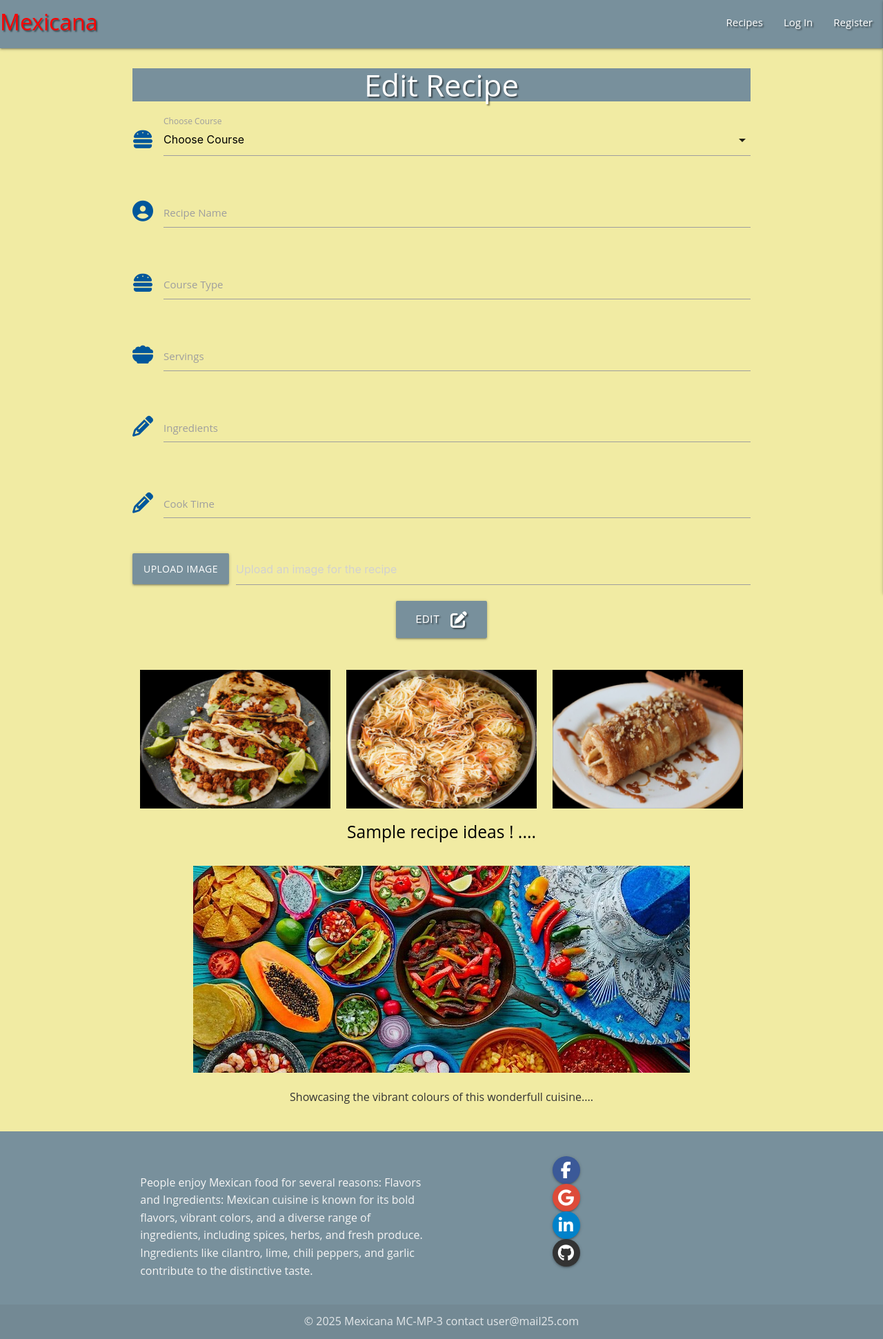
After one commit to curran68/mongo-mex, a Flask app: template templates/edit_recipe.html in a window 1280 px wide. The commit adds this page. Shown: the whole page at 69% size. Run offline with Flask 3, Linux system fonts and the light colour scheme; the template is opened without the code that fills it, so the values that code supplies are empty; some libraries are stand-ins or nearby versions; some web fonts are replaced.

Commit message:
configuring recipe edit

```diff
--- a/app.py
+++ b/app.py
@@ -126,6 +126,39 @@
     return render_template("add_recipe.html", courses=courses)
 
 
+@app.route("/edit_recipe/<recipe_id>", methods=["GET", "POST"])
+def edit_recipe(recipe_id):
+    recipe = mongo.db.recipes.find_one({"_id": ObjectId(recipe_id)})
+    courses = mongo.db.courses.find().sort("recipe_course", 1)
+    if request.method == "POST":
+        # Handle image upload
+        recipe_image = request.files.get("recipe_image")
+        image_filename = None
+        if recipe_image and recipe_image.filename != "":
+            image_filename = secure_filename(recipe_image.filename)
+            recipe_image.save(os.path.join("static/images", image_filename))
+
+        # Create recipe dictionary
+        recipe = {
+            "recipe_description": request.form.get("recipe_description"),
+            "recipe_name": request.form.get("recipe_name"),
+            "recipe_ingredients": request.form.getlist("recipe_ingredients"),
+            "recipe_servings": request.form.get("recipe_servings"),
+            "recipe_cooktime": request.form.get("recipe_cooktime"),
+            "created_by": session["user"],
+            "image_filename": image_filename  # Save filename in database
+        }
+
+        # Update the recipe in MongoDB
+        mongo.db.recipes.update_one({"_id": ObjectId(recipe_id)}, {"$set": recipe})
+        flash("Recipe Successfully Updated")
+        return redirect(url_for("get_recipes"))
+
+    # Get the recipe from MongoDB
+    recipe = mongo.db.recipes.find_one({"_id": ObjectId(recipe_id)})
+    courses = mongo.db.courses.find().sort("recipe_course", 1)
+    return render_template("edit_recipe.html", recipe=recipe, courses=courses)
+
 @app.route("/delete_recipe/<recipe_id>", methods=["GET", "POST"])
 def delete_recipe(recipe_id):
     # Check if user is logged in
--- /dev/null
+++ b/templates/edit_recipe.html
@@ -0,0 +1,92 @@
+{% extends "base.html" %}
+{% block content %}
+
+    <h3 class="white-text blue-grey lighten-1 center-align text-shadow">Edit Recipe</h3>
+
+
+        <form class="col s12" method="POST" action="{{ url_for('edit_recipe', recipe_id=recipe._id) }}" enctype="multipart/form-data">
+
+            <div class="row">
+                <div class="input-field col s12">
+                    <i class="fas fa-hamburger prefix light-blue-text text-darken-4"></i>
+                    <select id="recipe_course" name="recipe_course" class="validate" required>
+                        <option value="" disabled selected>Choose Course</option>
+                        {% for course in courses %}
+                            <option value="{{ course.recipe_course }}">{{ course.recipe_course }}</option>
+                        {% endfor %}
+                    </select>
+                    <label for="recipe_course">Choose Course</label>
+                </div>
+                </div>
+            </div>
+            <!-- Existing fields -->
+            <div class="row">
+                <div class="input-field col s12">
+                    <i class="fas fa-user-circle prefix light-blue-text text-darken-4"></i>
+                    <input id="recipe_name" name="recipe_name" minlength="4" max-lenght="40"
+                        type="text" class="validate">
+                    <label for="recipe_name">Recipe Name</label>
+                </div>
+            </div>
+            <!--recipe description-->
+            <div class="row">
+                <div class="input-field col s12">
+                    <i class="fas fa-hamburger prefix light-blue-text text-darken-4"></i>
+                    <input id="recipe_description" name="recipe_description"
+                        minlength="4" max-lenght="40"
+                        type="text" class="validate">
+                    <label for="recipe_description">Course Type</label>
+                </div>
+            </div>
+            <!--servings-->
+            <div class="row">
+                <div class="input-field col s12">
+                    <i class="fas fa-bowl-food prefix light-blue-text text-darken-4"></i>
+                    <input id="recipe_servings" name="recipe_servings"
+                        minlength="4" max-lenght="40"
+                        type="text" class="validate">
+                    <label for="recipe_servings">Servings</label>
+                </div>
+            </div>
+            <!--ingredients-->
+            <div class="row">
+                    <div class="input-field col s12">
+                        <i class="fas fa-pencil prefix light-blue-text text-darken-4"></i>
+                      <textarea id="recipe_ingredients" name="recipe_ingredients"
+                      minlength="4" max-lenght="200"
+                        class="materialize-textarea validate" required></textarea>
+                      <label for="recipe_ingredients">Ingredients</label>
+                    </div>
+            </div>
+            <!--recipe cook time-->
+            <div class="row">
+                    <div class="input-field col s12">
+                        <i class="fas fa-pencil prefix light-blue-text text-darken-4"></i>
+                      <textarea id="recipe_cooktime" name="recipe_cooktime"
+                      minlength="4" max-lenght="200"
+                        class="materialize-textarea validate" required></textarea>
+                      <label for="recipe_cooktime">Cook Time</label>
+                    </div>
+            </div>
+            <!-- Image Upload -->
+        <div class="file-field input-field col s12">
+            <div class="btn blue-grey lighten-1">
+                <span>Upload Image</span>
+                <input type="file" name="recipe_image" id="recipe_image" accept="image/*" required>
+            </div>
+            <div class="file-path-wrapper">
+                <input class="file-path validate" type="text" placeholder="Upload an image for the recipe">
+            </div>
+        </div>
+            <!--submit-->
+            <div class="row">
+                <div class="col s12 center-align">
+                    <button type="submit" class="btn-large blue-grey lighten-1 text-shadow">
+                        Edit <i class="fas fa-edit right"></i>
+                    </button>
+                </div>
+            </div>
+        </form>
+    </div>
+
+{% endblock %}
--- a/templates/recipes.html
+++ b/templates/recipes.html
@@ -24,7 +24,7 @@
             <div class="collapsible-header white-text blue-grey lighten-1 text-shadow">
                 <div class="col s3">
                     <i class="fas fa-caret-down"></i>
-                    <a href="" class="btn-small red">Edit</a>
+                    <a href="{{ url_for('edit_recipe', recipe_id=recipe._id) }}" class="btn-small red">Edit</a>
                     {% if recipe.created_by == session['user'] %}
                         <a href="{{ url_for('delete_recipe', recipe_id=recipe._id) }}"
                            class="btn-small red"
```
